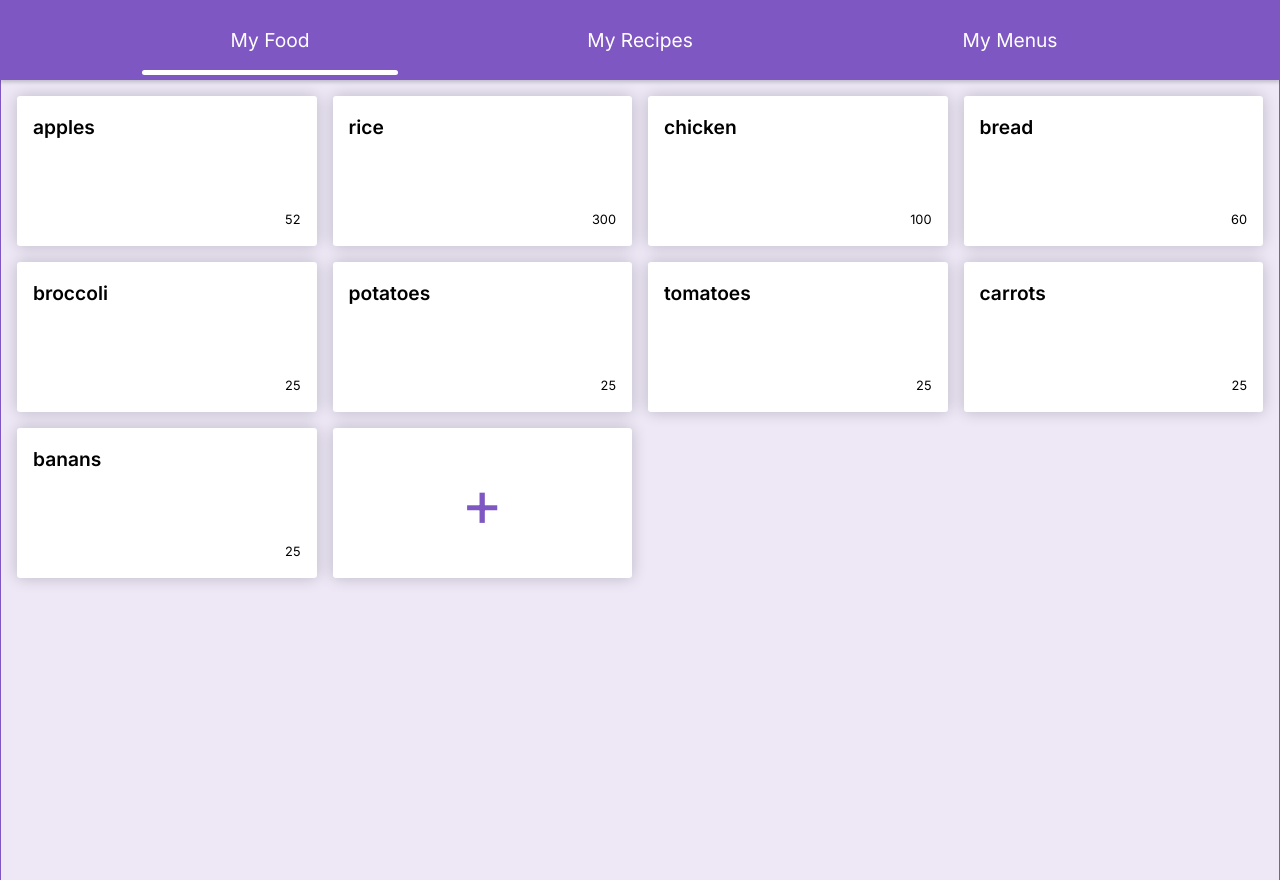
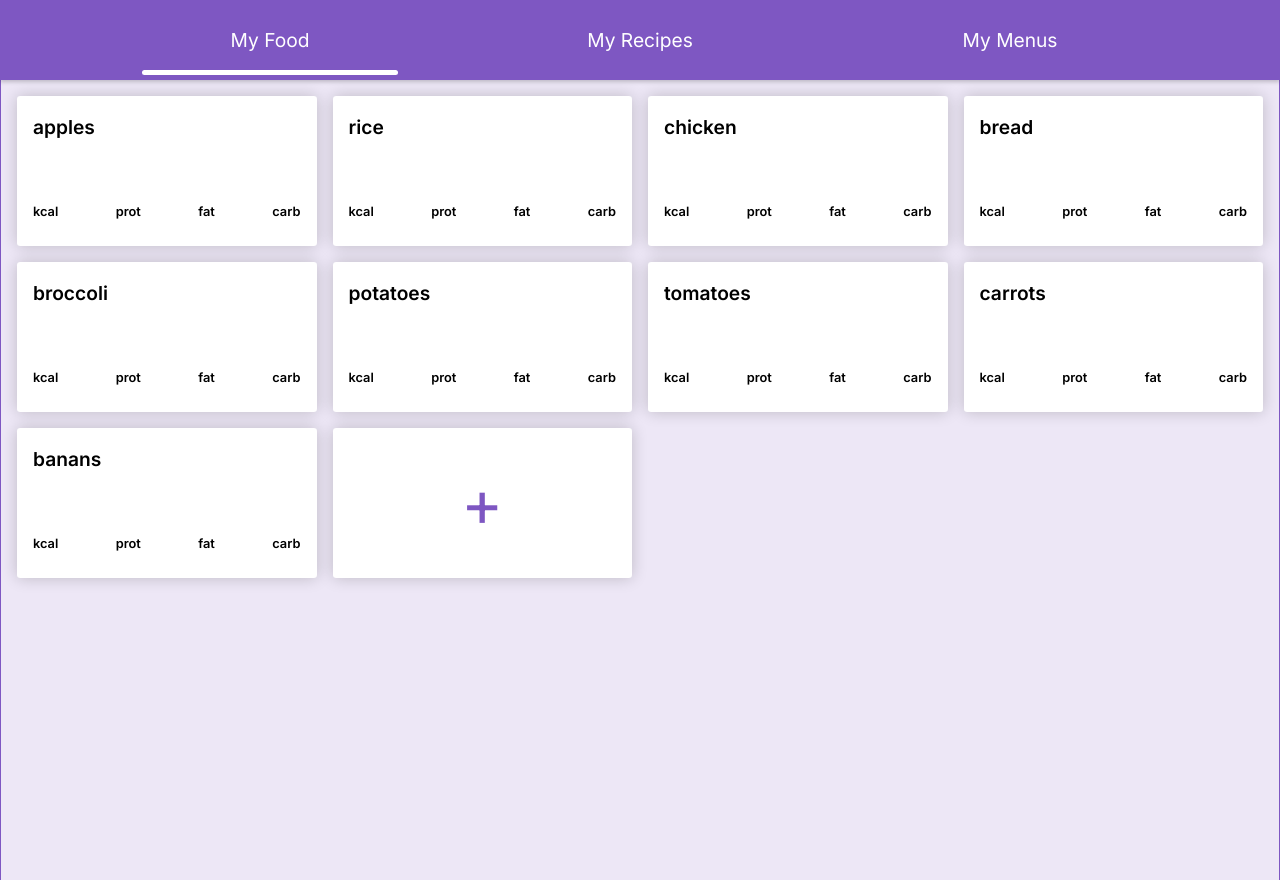
Before and after one commit to jwkaterina/nutrition, a Next.js app: page / in a window 1280 px wide. Built offline with nearby package versions, Linux system fonts and the light colour scheme.

Commit message:
show nutrients in card

```diff
--- a/src/app/components/card.module.css
+++ b/src/app/components/card.module.css
@@ -16,12 +16,6 @@
     font-weight: 600;
 }
 
-.card p {
-    font-size: 0.8rem;
-    font-weight: 400;
-    text-align: right;
-}
-
 .title {
     display: flex;
     flex-direction: row;
@@ -36,3 +30,29 @@
     object-fit: cover;
     border-radius: 0.2rem;
 }
+
+.nutrients {
+    display: flex;
+    flex-direction: row;
+    justify-content: space-between;
+    align-items: center;
+    grid-gap: 1rem;
+}
+
+.column {
+    display: flex;
+    flex-direction: column;
+    justify-content: center;
+    align-items: center;
+    grid-gap: 0.5rem;
+}
+
+.column h5 {
+    font-size: 0.8rem;
+    font-weight: 600;
+}
+
+.column p {
+    font-size: 0.8rem;
+    font-weight: 400;
+}
--- a/src/app/components/card.tsx
+++ b/src/app/components/card.tsx
@@ -6,7 +6,13 @@ import { CardOpenContext, SetCardOpenContext } from '@/app/context/card-context'
 
 interface CardProps {
     title: string,
-    text: string | number,
+    text: {
+        kcal: number,
+        prot: number,
+        fat: number,
+        carb: number
+
+    },
     index: number,
     imgUrl: string
 }
@@ -78,7 +84,25 @@ const Card = ({ title, text, index, imgUrl }: CardProps): JSX.Element => {
                 {isImage(imgUrl) && <img src={imgUrl} alt="" className={styles.img}/>}
                 <h2>{title}</h2>
             </div>
-            <p>{text}</p>
+            <div className={styles.nutrients}>
+                <div className={styles.column}>
+                    <h5>kcal</h5>
+                    <p>{text.kcal}</p>
+                </div>
+                <div className={styles.column}>
+                    <h5>prot</h5>
+                    <p>{text.prot}</p>
+                </div>
+                <div className={styles.column}>
+                    <h5>fat</h5>
+                    <p>{text.fat}</p>
+                </div>
+                <div className={styles.column}>
+                    <h5>carb</h5>
+                    <p>{text.carb}</p>
+                </div>
+            </div>
+            {/* <p>{text}</p> */}
         </div>
     )
 }
```
Also changed, not shown: src/app/analysis/food-analysis/page.tsx (+11 -1 lines).
